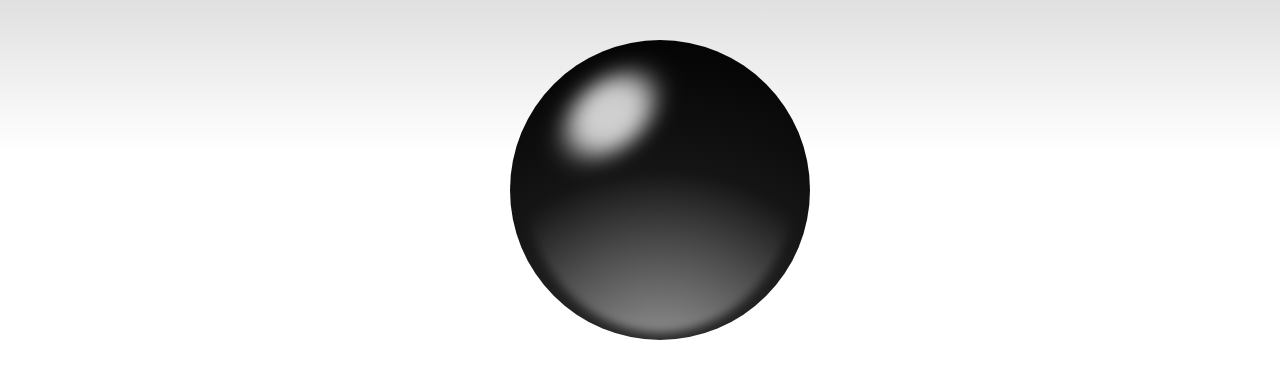
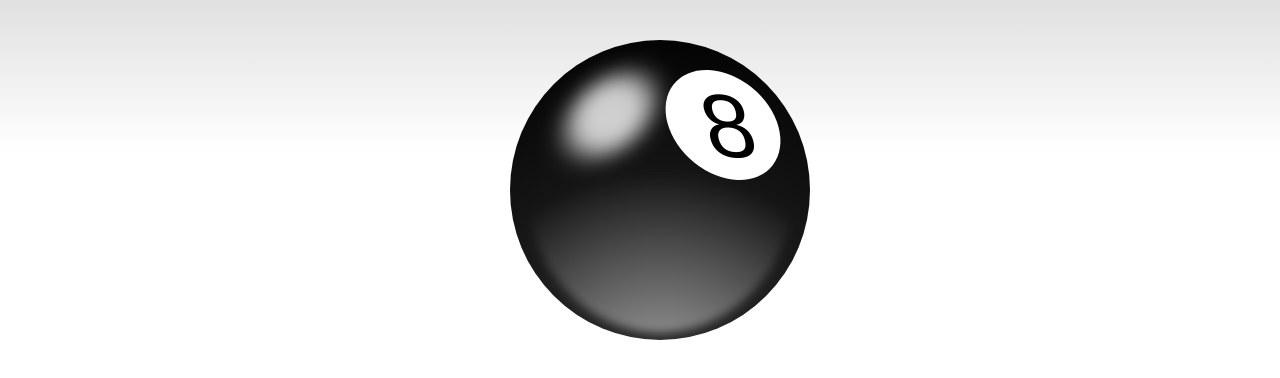
Before and after one commit to Trevor-Rezac/Magic-8-Ball, a plain HTML site: page index.html in a window 1280 px wide. Drawn offline with Linux system fonts and the light colour scheme.

Commit message:
added 8 to the ball using after pseudo class

```diff
--- a/index.html
+++ b/index.html
@@ -12,6 +12,7 @@
   <section class="stage">
     <figure class="ball">
       <span class="shadow"></span>
+      <span class="eight"></span>
     </figure>
   </section>
 
--- a/style.css
+++ b/style.css
@@ -9,6 +9,15 @@ body {
   margin: 20px auto;
   background: linear-gradient(to bottom, rgba(100, 100, 100, 0.2) 0%, rgba(255, 255, 255, 0.5) 40%, #ffffff 100%);
   background-repeat: no-repeat;
+}
+
+.stage {
+  height: 300px;
+  width: 300px;
+  display: inline-block;
+  margin: 20px;
+  perspective: 1200px;
+  perspective-origin: 50% 50%;
 }
 
 .ball {
@@ -57,11 +66,29 @@ body {
   filter: blur(10px);
 }
 
-.stage {
-  height: 300px;
-  width: 300px;
-  display: inline-block;
-  margin: 20px;
-  perspective: 1200px;
-  perspective-origin: 50% 50%;
+.ball .eight {
+  width: 110px;
+  height: 110px;
+  margin: 30%;
+  background: white;
+  border-radius: 50%;
+  transform: translateX(68px) translateY(-60px) skewX(15deg) skewY(2deg);
+  position: absolute;
 }
+
+.ball .eight:before {
+  content: "8";
+  display: block;
+  position: absolute;
+  text-align: center;
+  height: 80px;
+  width: 100px;
+  left: 50px;
+  margin-left: -40px;
+  top: 44px;
+  margin-top: -40px;
+  color: black;
+  font-family: Arial, Helvetica, sans-serif;
+  font-size: 90px;
+  line-height: 104px;
+}
```
